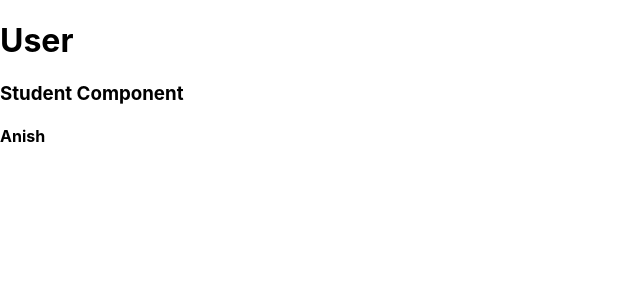
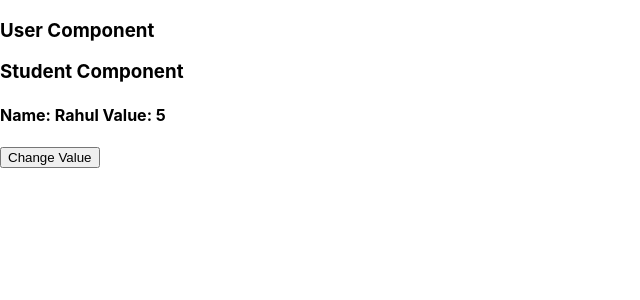
Before and after one commit to Anishkumardiwan/ReactJs-Practice, a React (Create React App) app: page / in a window 1280 px wide. Shown: the top 300 px of the page, without its empty margins (0-640 px from the left). Built offline with nearby package versions, Linux system fonts and the light colour scheme.

Commit message:
Context Api Part-2

```diff
--- a/src/App.js
+++ b/src/App.js
@@ -1,22 +1,23 @@
-import React from 'react';
-import User from './Component/User';
-export const MyContext = React.createContext();
-class App extends React.Component {
-  constructor(props) {
-    super(props);
-
-    this.state = {
-      name: "Anish"
+import React, { Component } from "react";
+import User from "./Component/User";
+import { Provider } from "./Component/Common/Context";
+export default class App extends Component {
+  state = {
+    name: "Rahul",
+    value: 5
+  };
+  handleClickContext = () => {
+    this.setState({ value: this.state.value + 1 });
+  };
+  render() {
+    const contextValue = {
+      data: this.state,
+      handleClick: this.handleClickContext
     };
-  }
-
-  render() {
     return (
-      <MyContext.Provider value={this.state.name}>
+      <Provider value={contextValue}>
         <User />
-      </MyContext.Provider>
+      </Provider>
     );
   }
 }
-
-export default App;
--- /dev/null
+++ b/src/Component/Common/Context.js
@@ -0,0 +1,5 @@
+import React from "react";
+const MyContext = React.createContext();
+// console.log(MyContext);
+export const Provider = MyContext.Provider;
+export const Consumer = MyContext.Consumer;
--- a/src/Component/Student.js
+++ b/src/Component/Student.js
@@ -1,20 +1,21 @@
-import React from 'react';
-import {MyContext} from '../App';
-class Student extends React.Component {
-    constructor(props) {
-        super(props);
-    }
-
-    render() {
-        return (
-            <>
-                <h3>Student Component</h3>
-                <MyContext.Consumer>
-                    {data => <h4>{data}</h4>}
-                </MyContext.Consumer>
-            </>
-        );
-    }
+import React, { Component } from "react";
+import { Consumer } from "./Common/Context";
+export default class Student extends Component {
+  render() {
+    return (
+      <div>
+        <h3>Student Component</h3>
+        <Consumer>
+          {({ data, handleClick }) => (
+            <div>
+              <h4>
+                Name: {data.name} Value: {data.value}
+              </h4>
+              <button onClick={handleClick}>Change Value</button>
+            </div>
+          )}
+        </Consumer>
+      </div>
+    );
+  }
 }
-
-export default Student;
--- a/src/Component/User.js
+++ b/src/Component/User.js
@@ -1,18 +1,12 @@
-import React, {Component , useState , useEffect , useRef} from 'react';
-import Student from './Student';
-class User extends Component{
-  constructor(props){
-    super();
-  }
-
-  render(){
-    return(
-      <>
-      <h1>User {this.props.name}</h1>
-      <Student />
-      </>
+import React, { Component } from "react";
+import Student from "./Student";
+export default class User extends Component {
+  render() {
+    return (
+      <div>
+        <h3>User Component</h3>
+        <Student />
+      </div>
     );
   }
 }
-
-export default User;
```
